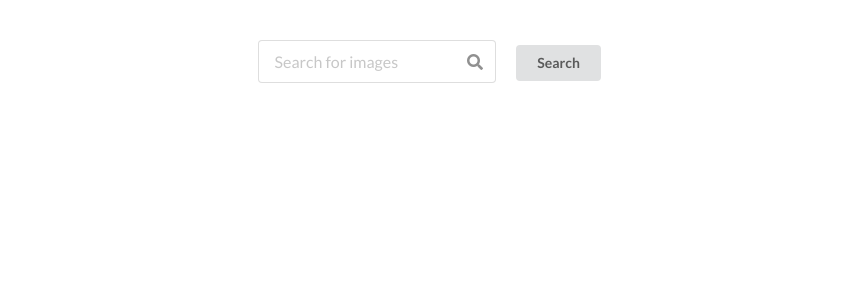
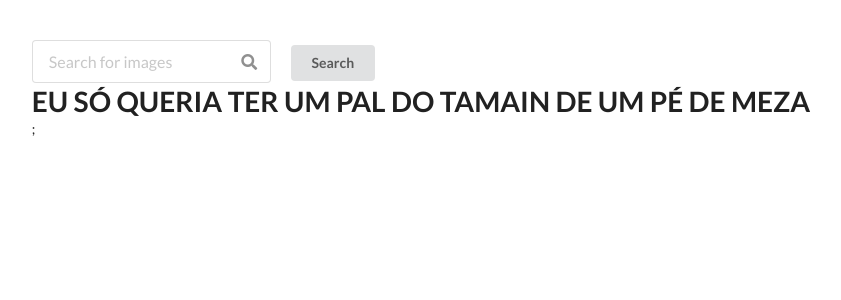
Before and after one commit to PauloBacelar/image-search, a React (Create React App) app: page / in a window 1280 px wide. Shown: the top 300 px of the page, without its empty margins (199-1040 px from the left). Built offline with nearby package versions, Linux system fonts and the light colour scheme.

Commit message:
Created <ImageList /> component, that return an array of <Image /> components

```diff
--- /dev/null
+++ b/src/components/ImageList.js
@@ -0,0 +1,17 @@
+import React from "react";
+import Image from "./Image";
+
+class ImageList extends React.Component {
+  constructor(props) {
+    super(props);
+    this.state = {
+      images: [],
+    };
+  }
+
+  render() {
+    return <h1>EU SÓ QUERIA TER UM PAL DO TAMAIN DE UM PÉ DE MEZA</h1>;
+  }
+}
+
+export default ImageList;
--- a/src/components/Input.js
+++ b/src/components/Input.js
@@ -1,12 +1,12 @@
 /* eslint-disable */
 import React from "react";
-import axios from "axios";
 import unsplash from "../api/unsplash";
+import ImageList from "./ImageList";
 
 class Input extends React.Component {
   constructor() {
     super();
-    this.state = { inputValue: "" };
+    this.state = { inputValue: "", images: [] };
 
     this.onInputChange = this.onInputChange.bind(this);
     this.onButtonClick = this.onButtonClick.bind(this);
@@ -25,6 +25,8 @@ class Input extends React.Component {
         },
       }
     );
+
+    this.setState({ images: response.data.results });
   };
 
   render() {
@@ -46,6 +48,10 @@ class Input extends React.Component {
         >
           Search
         </button>
+
+        <div className="results">
+          <ImageList images={this.state.images} />;
+        </div>
       </div>
     );
   }
```
